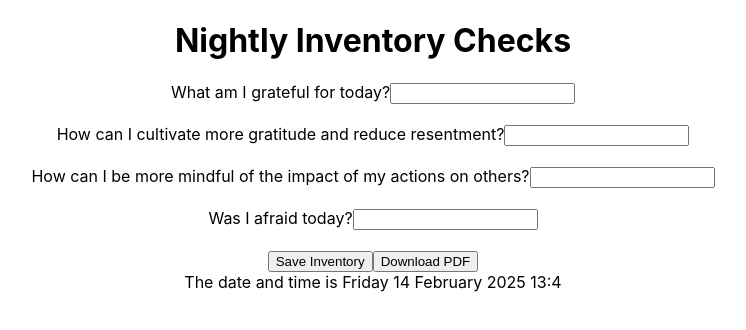
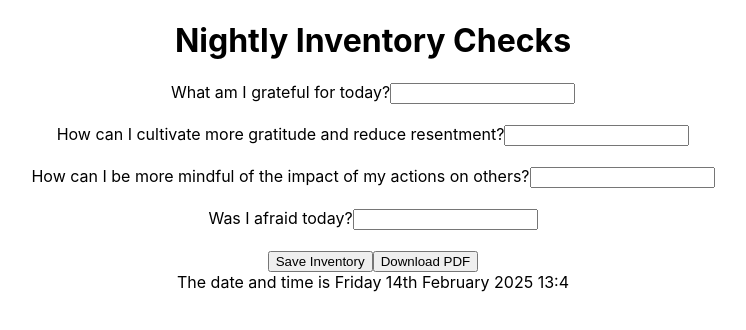
Before and after one commit to Sarahwcode/Nighlty-Inventory-Checks, a React (Create React App) app: page / in a window 1280 px wide. Shown: the top 330 px of the page, without its empty margins (267-1013 px from the left). Built offline with nearby package versions, Linux system fonts and the light colour scheme.

Commit message:
Changed Date

```diff
--- a/src/DateStamp.js
+++ b/src/DateStamp.js
@@ -13,13 +13,20 @@ export default function DateStamp (){
         let year = newDate.getFullYear();
         let hour = newDate.getHours();
         let minute = newDate.getMinutes();
-        if (numberDay === 22) {
+        if (numberDay === 22 || numberDay === 2) {
  return `The date and time is ${days[day]} ${numberDay}nd ${months[month]} ${year} ${hour}:${minute}`;
         }
+        else if ( numberDay === 1 || numberDay === 21 || numberDay === 31) {
+            return `The date and time is ${days[day]} ${numberDay}st ${months[month]} ${year} ${hour}:${minute}`;
+        }
+        else if ( numberDay === 3 || numberDay === 23) {
+            return `The date and time is ${days[day]} ${numberDay}rd ${months[month]} ${year} ${hour}:${minute}`;
+        }
+        else {
 
-let time = `The date and time is ${days[day]} ${numberDay} ${months[month]} ${year} ${hour}:${minute}`;
+return `The date and time is ${days[day]} ${numberDay}th ${months[month]} ${year} ${hour}:${minute}`; }
 
-return time;
+
     }
 
     return (
```
